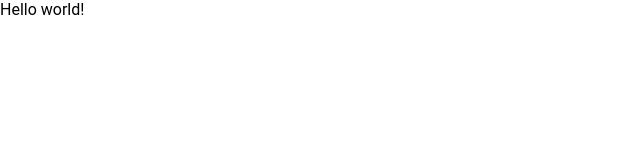
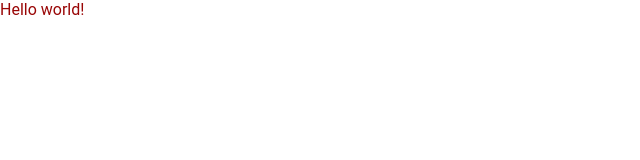
Before and after one commit to XenaBel/rsschool-cv, a plain HTML site: page index.html in a window 1280 px wide. Shown: the full height of the page, 0-640 px from the left. Drawn offline with Linux system fonts and the light colour scheme.

Commit message:
fix: change style

```diff
--- a/index.html
+++ b/index.html
@@ -8,6 +8,6 @@
     <link rel="stylesheet" href="style.css">
 </head>
 <body>
-    Hello world!
+    <div class="container">Hello world!</div>
 </body>
 </html>
--- a/style.css
+++ b/style.css
@@ -5,4 +5,5 @@
 
  .container {
     margin: 0 auto;
+    color: rgb(153, 6, 6);
  }
```
